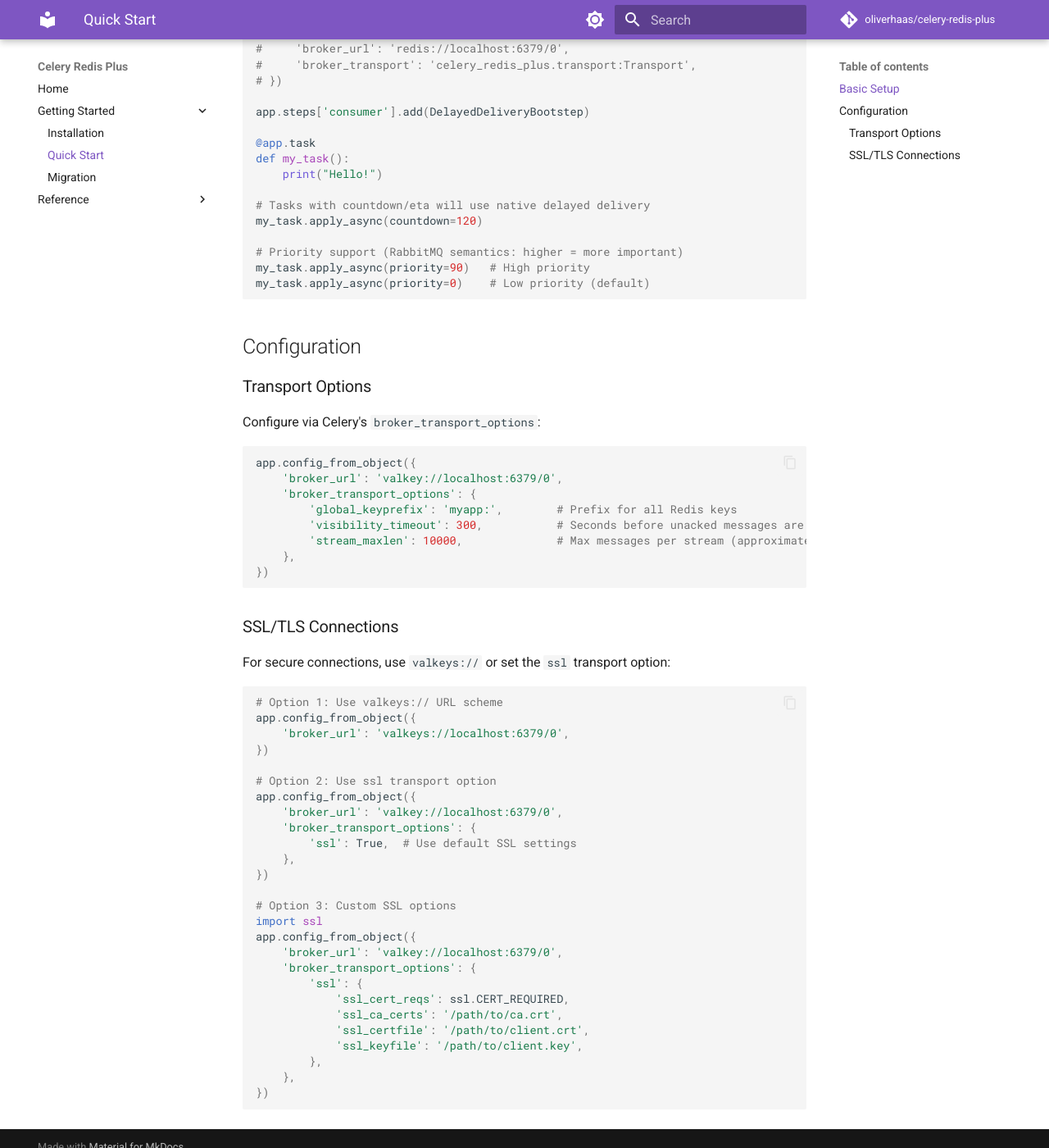
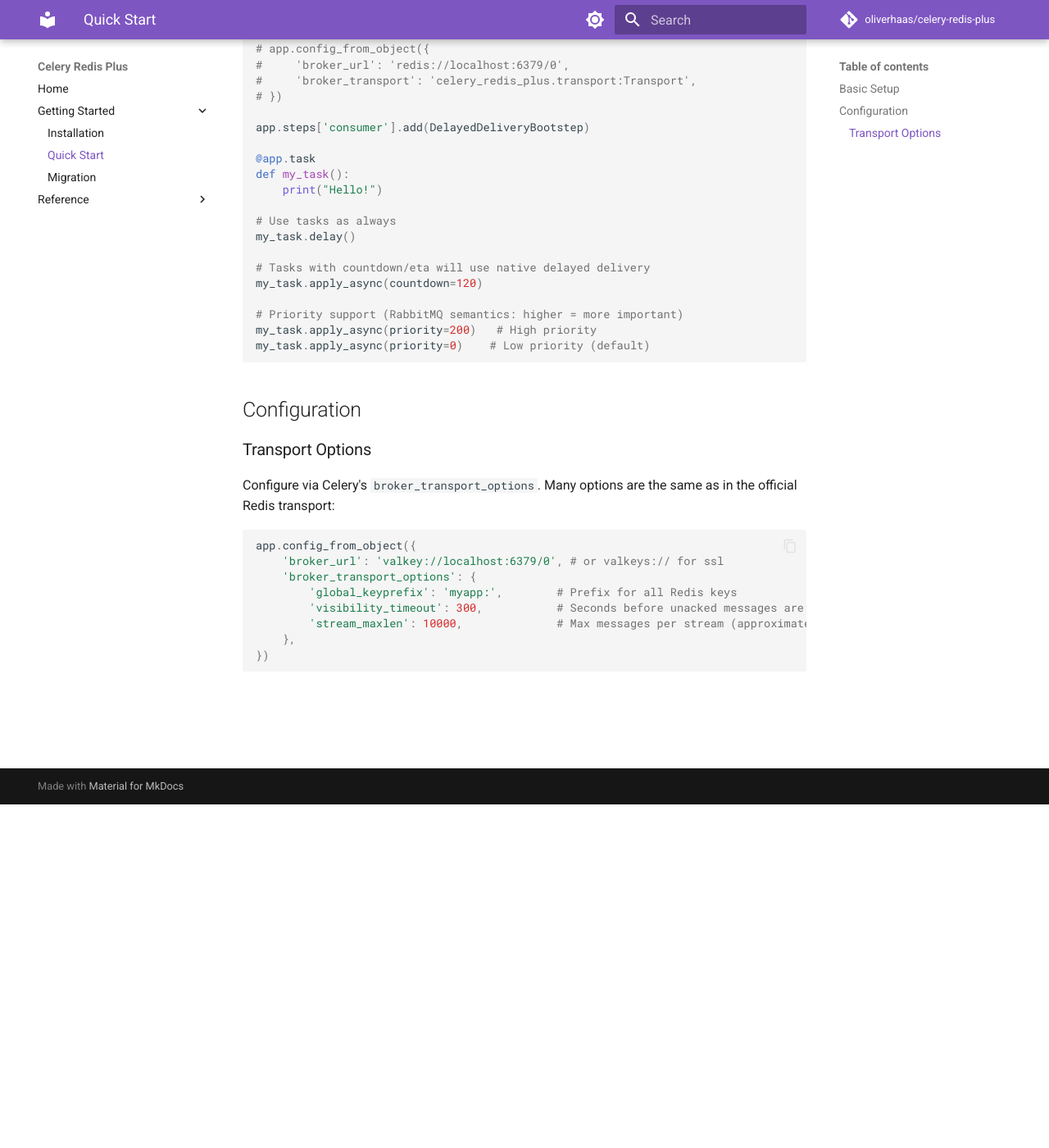
Before and after one commit to oliverhaas/celery-redis-plus, an MkDocs documentation site: the page built from docs/getting-started/quickstart.md, in a window 1280 px wide and 1400 px high, scrolled down 419 px. Shown: the whole window at 82% size. Built offline with MkDocs 1.6.1 and Material for MkDocs 9.7.7, drawn with Linux system fonts in a browser that asks for light colours; comment, search, counter and statistics services are not loaded; the version menu is left out.

Commit message:
Improve docs: add optional deps, simplify quickstart
- Document optional dependencies (valkey, libvalkey, redis, hiredis)
- Remove separate pip install section
- Simplify quickstart by removing verbose SSL examples
- Add my_task.delay() example to quickstart

````diff
--- a/docs/getting-started/quickstart.md
+++ b/docs/getting-started/quickstart.md
@@ -13,7 +13,8 @@
     'broker_url': 'valkey://localhost:6379/0',
 })
 
-# For Redis: use redis:// with broker_transport
+# For Redis: use redis:// but with broker_transport,
+# since the official Redis transport is otherwise used.
 # app.config_from_object({
 #     'broker_url': 'redis://localhost:6379/0',
 #     'broker_transport': 'celery_redis_plus.transport:Transport',
@@ -25,11 +26,14 @@
 def my_task():
     print("Hello!")
 
+# Use tasks as always
+my_task.delay()
+
 # Tasks with countdown/eta will use native delayed delivery
 my_task.apply_async(countdown=120)
 
 # Priority support (RabbitMQ semantics: higher = more important)
-my_task.apply_async(priority=90)   # High priority
+my_task.apply_async(priority=200)   # High priority
 my_task.apply_async(priority=0)    # Low priority (default)
 ```
 
@@ -37,11 +41,11 @@
 
 ### Transport Options
 
-Configure via Celery's `broker_transport_options`:
+Configure via Celery's `broker_transport_options`. Many options are the same as in the official Redis transport:
 
 ```python
 app.config_from_object({
-    'broker_url': 'valkey://localhost:6379/0',
+    'broker_url': 'valkey://localhost:6379/0', # or valkeys:// for ssl
     'broker_transport_options': {
         'global_keyprefix': 'myapp:',        # Prefix for all Redis keys
         'visibility_timeout': 300,           # Seconds before unacked messages are reclaimed
@@ -49,36 +53,3 @@
     },
 })
 ```
-
-### SSL/TLS Connections
-
-For secure connections, use `valkeys://` or set the `ssl` transport option:
-
-```python
-# Option 1: Use valkeys:// URL scheme
-app.config_from_object({
-    'broker_url': 'valkeys://localhost:6379/0',
-})
-
-# Option 2: Use ssl transport option
-app.config_from_object({
-    'broker_url': 'valkey://localhost:6379/0',
-    'broker_transport_options': {
-        'ssl': True,  # Use default SSL settings
-    },
-})
-
-# Option 3: Custom SSL options
-import ssl
-app.config_from_object({
-    'broker_url': 'valkey://localhost:6379/0',
-    'broker_transport_options': {
-        'ssl': {
-            'ssl_cert_reqs': ssl.CERT_REQUIRED,
-            'ssl_ca_certs': '/path/to/ca.crt',
-            'ssl_certfile': '/path/to/client.crt',
-            'ssl_keyfile': '/path/to/client.key',
-        },
-    },
-})
-```
````
Also changed, not shown: docs/getting-started/installation.md (+13 -3 lines), docs/getting-started/migration.md (+4 -2 lines).
